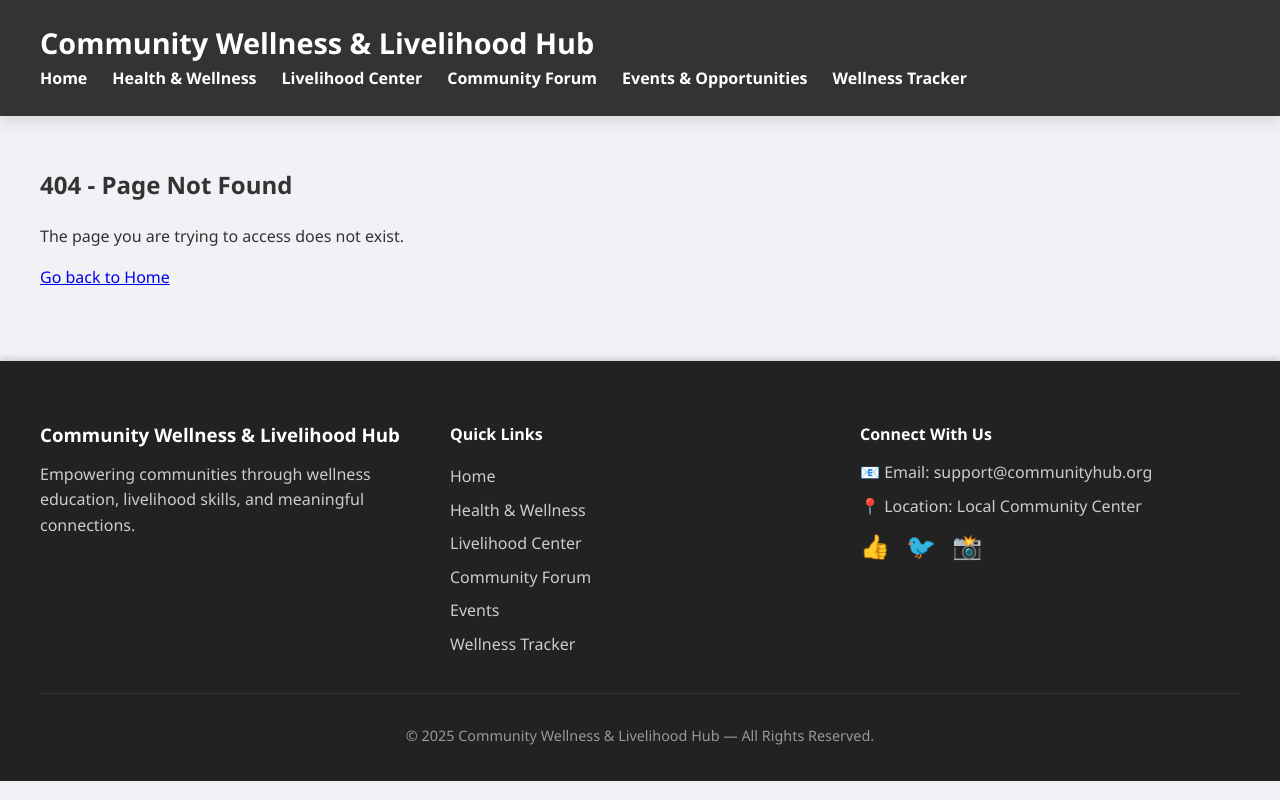
After one commit to Ziiiil/ACP-PROJECT, a Flask app: template Templates/404.html in a window 1280 px wide. The commit adds this page. Run offline with Flask 3, Linux system fonts and the light colour scheme; the template is opened without the code that fills it, so the values that code supplies are empty; some libraries are stand-ins or nearby versions.

Commit message:
Update files and apply code changes

```diff
--- /dev/null
+++ b/Templates/404.html
@@ -0,0 +1,7 @@
+{% extends "base.html" %}
+
+{% block content %}
+<h2>404 - Page Not Found</h2>
+<p>The page you are trying to access does not exist.</p>
+<a href="{{ url_for('main.index') }}">Go back to Home</a>
+{% endblock %}
--- a/Templates/base.html
+++ b/Templates/base.html
@@ -21,7 +21,7 @@
 
 <div class="container">
 
-    <!-- Flash messages -->
+
     {% with messages = get_flashed_messages(with_categories=true) %}
       {% if messages %}
         <div class="flash-container">
@@ -34,12 +34,12 @@
       {% endif %}
     {% endwith %}
 
-    <!-- Page content -->
+
     {% block content %}{% endblock %}
 
 </div>
 
-<!-- FOOTER -->
+
 <footer>
     <div class="footer-content">
 
--- a/Templates/forum.html
+++ b/Templates/forum.html
@@ -21,7 +21,7 @@
             <p><b>By:</b> {{ p.username }}</p>
             <p>{{ p.content }}</p>
 
-            <!-- EDIT & DELETE BUTTONS FOR A POST -->
+
             <div style="margin-top:10px; display:flex; gap:10px;">
                 <a href="{{ url_for('forum.edit_forum', post_id=p.id) }}"
                 style="background:#28a745; padding:6px 12px; color:white; border-radius:5px; text-decoration:none;">
@@ -37,7 +37,7 @@
                 </form>
             </div>
 
-            <!-- COMMENTS LIST -->
+
             <div class="comments"
                  style="margin-top:15px; padding-top:10px; border-top:1px solid #ccc;">
                 <h4>Comments:</h4>
@@ -70,7 +70,7 @@
                 </ul>
             </div>
 
-            <!-- ADD COMMENT FORM -->
+
             <div class="add-comment" style="margin-top:10px;">
 
                 <form action="{{ url_for('forum.add_comment', post_id=p.id) }}"
--- a/Templates/index.html
+++ b/Templates/index.html
@@ -1,7 +1,6 @@
 {% extends "base.html" %}
 {% block content %}
 
-<!-- HERO SECTION -->
 <section class="hero">
     <h1>Welcome to the Community Wellness & Livelihood Hub</h1>
     <p class="subtitle">
@@ -13,7 +12,7 @@
 
 <hr class="divider">
 
-<!-- FEATURE CARDS -->
+
 <section class="features">
     <div class="card">
         <h3>💪 Health & Wellness</h3>
--- a/Templates/livelihood.html
+++ b/Templates/livelihood.html
@@ -6,7 +6,7 @@
     Build practical skills, gain confidence, and unlock new livelihood opportunities.
 </p>
 
-<!-- LIVELIHOOD SKILL CARDS -->
+
 <div class="card livelihood-card">
     <h3>💼 Basic Entrepreneurship</h3>
     <p>Learn the foundations of starting a small business: planning, budgeting, marketing, and customer relations.</p>
@@ -49,6 +49,7 @@
     </div>
 </div>
 
+
 <div class="card livelihood-card">
     <h3>💼 Job Readiness Training</h3>
     <p>Improve job search skills, resume building, interview techniques, and workplace professionalism.</p>
@@ -86,6 +87,7 @@
         </ol>
     </div>
 </div>
+
 
 <div class="card livelihood-card">
     <h3>📦 Small Business Management</h3>
@@ -148,7 +150,7 @@
 
 </section>
 
-<!-- FUTURE MODULE REMINDER -->
+
 <div class="info-box">
     <p>🚀 More livelihood programs, video lessons, and downloadable tools will be added soon!</p>
 </div>
--- a/models.py
+++ b/models.py
@@ -16,7 +16,7 @@ class Event(db.Model):
     description = db.Column(db.Text)
     event_date = db.Column(db.String(20), nullable=False)
     location = db.Column(db.String(100), nullable=False)
-    # created_at removed
+
 
 
 class ForumPost(db.Model):
@@ -24,7 +24,7 @@ class ForumPost(db.Model):
     username = db.Column(db.String(50), nullable=False)
     title = db.Column(db.String(200), nullable=False)
     content = db.Column(db.Text, nullable=False)
-    # created_at removed
+
 
 
 class Comment(db.Model):
@@ -32,6 +32,6 @@ class Comment(db.Model):
     forum_post_id = db.Column(db.Integer, db.ForeignKey('forum_post.id'), nullable=False)
     username = db.Column(db.String(50), nullable=False)
     content = db.Column(db.Text, nullable=False)
-    # created_at removed
+
 
     forum_post = db.relationship('ForumPost', backref=db.backref('comments', lazy=True))
```
Also changed, not shown: Static/style.css (+21 -53 lines), Templates/health.html (+5 -5 lines), app.py (+14 -14 lines), forms.py (+5 -4 lines), final_project_db.db.
